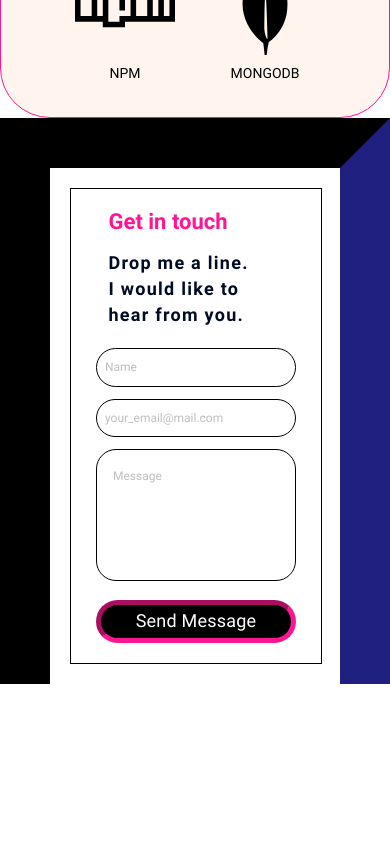
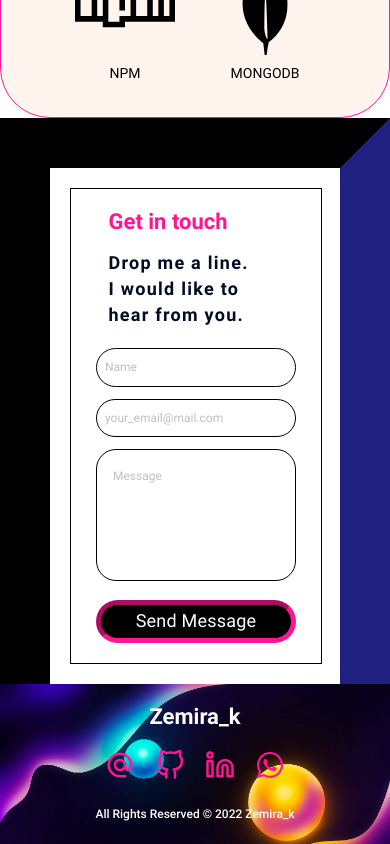
Before and after one commit to zemira-k/zemira-k.github.io, a React (Create React App) app: page / in a window 390 px wide. Shown: the part 1353-2197 px from the top of the page. Before the commit the page ends 2037 px from the top, so only its background shows below. Built offline with nearby package versions, Linux system fonts and the light colour scheme.

Commit message:
responsive footer

```diff
--- a/src/App.js
+++ b/src/App.js
@@ -13,7 +13,7 @@ export const App = () => {
       <Skills />
       {/* <Projects /> */}
       <Contact />
-      {/* <Footer /> */}
+      <Footer />
     </div>
   );
 };
--- a/src/components/Footer/footer.css
+++ b/src/components/Footer/footer.css
@@ -19,3 +19,16 @@
   font-weight: 500;
   color: #ffffff;
 }
+
+@media screen and (max-width: 550px) {
+  .footer__copyrights {
+    font-size: 12px;
+    margin-top: 10px;
+  }
+  .footer__title {
+    margin-bottom: 10px;
+  }
+  .footer__container {
+    background-position: top;
+  }
+}
```
